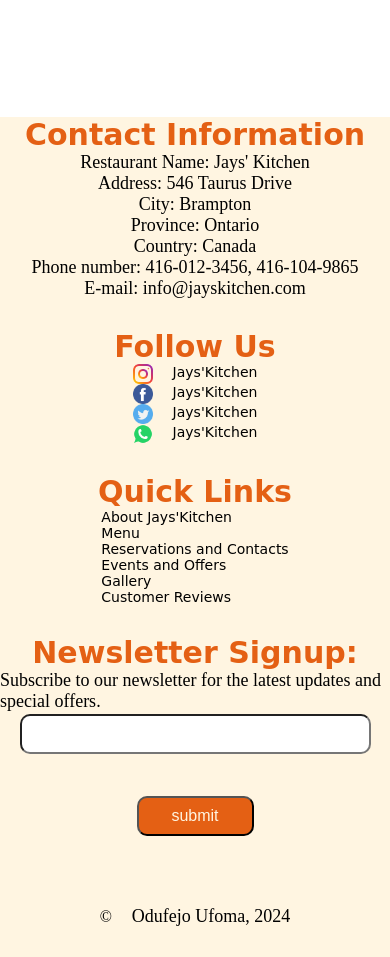
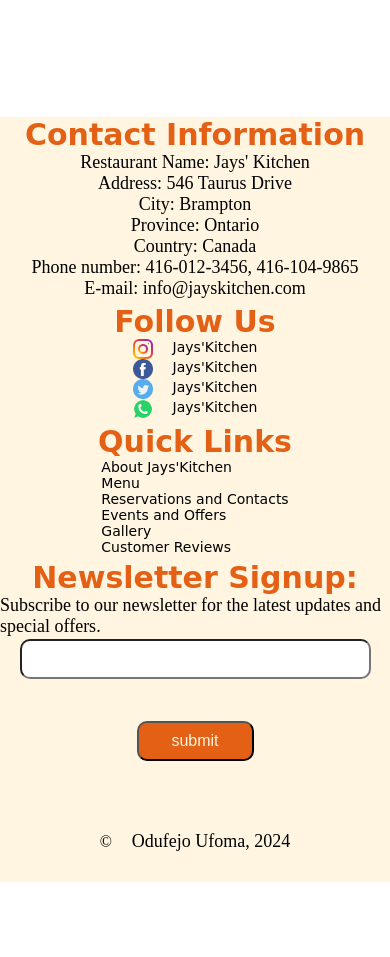
Before and after one commit to ufomaodufejo/JaysKitchen, a plain HTML site: page index.html in a window 390 px wide. Shown: the part 6321-7278 px from the top of the page. After the commit the page ends 7203 px from the top, so only its background shows below. Drawn offline with Linux system fonts and the light colour scheme.

Commit message:
removed gap

```diff
--- a/css/footer.css
+++ b/css/footer.css
@@ -76,7 +76,7 @@
 @media only screen and (min-width: 320px) and (max-width: 480px){
     .footer{
         flex-direction: column;
-        gap: 30px;
+        gap: 5px;
     }
 
     .footerinfo{
```
